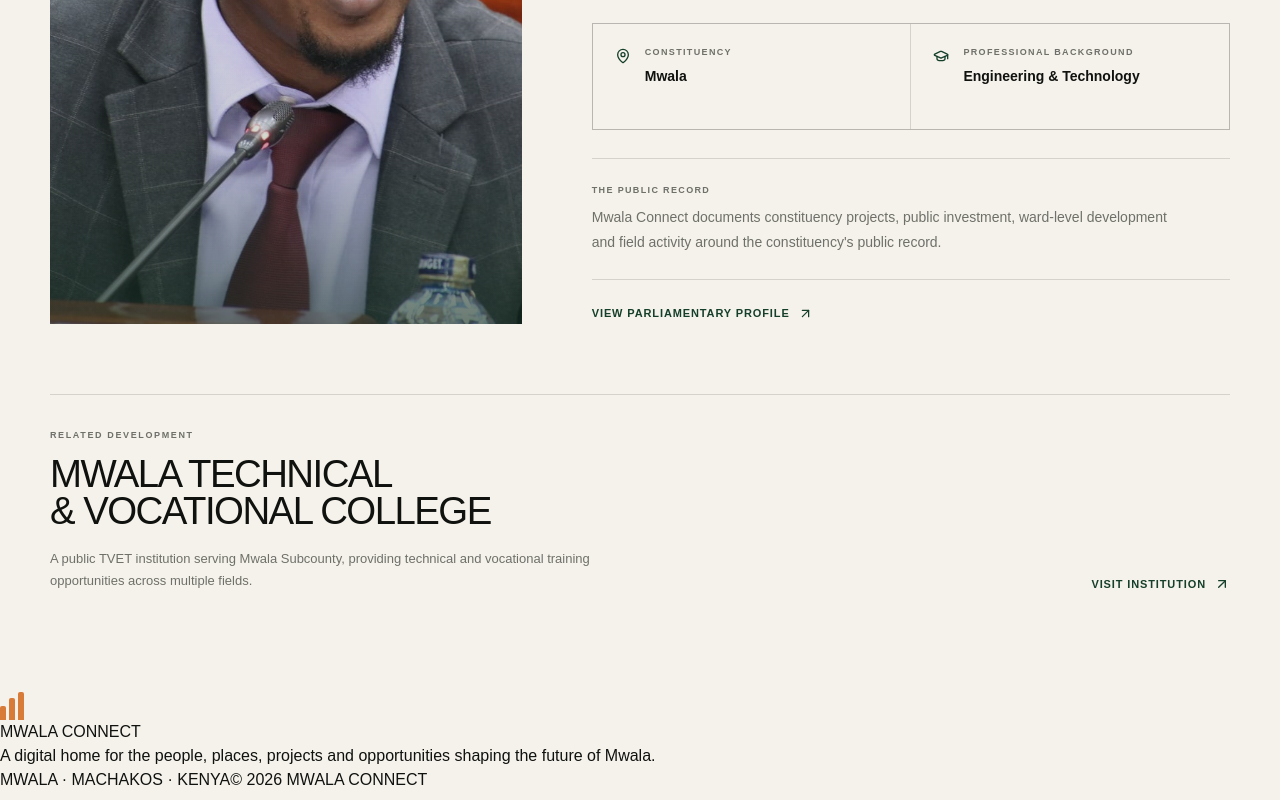
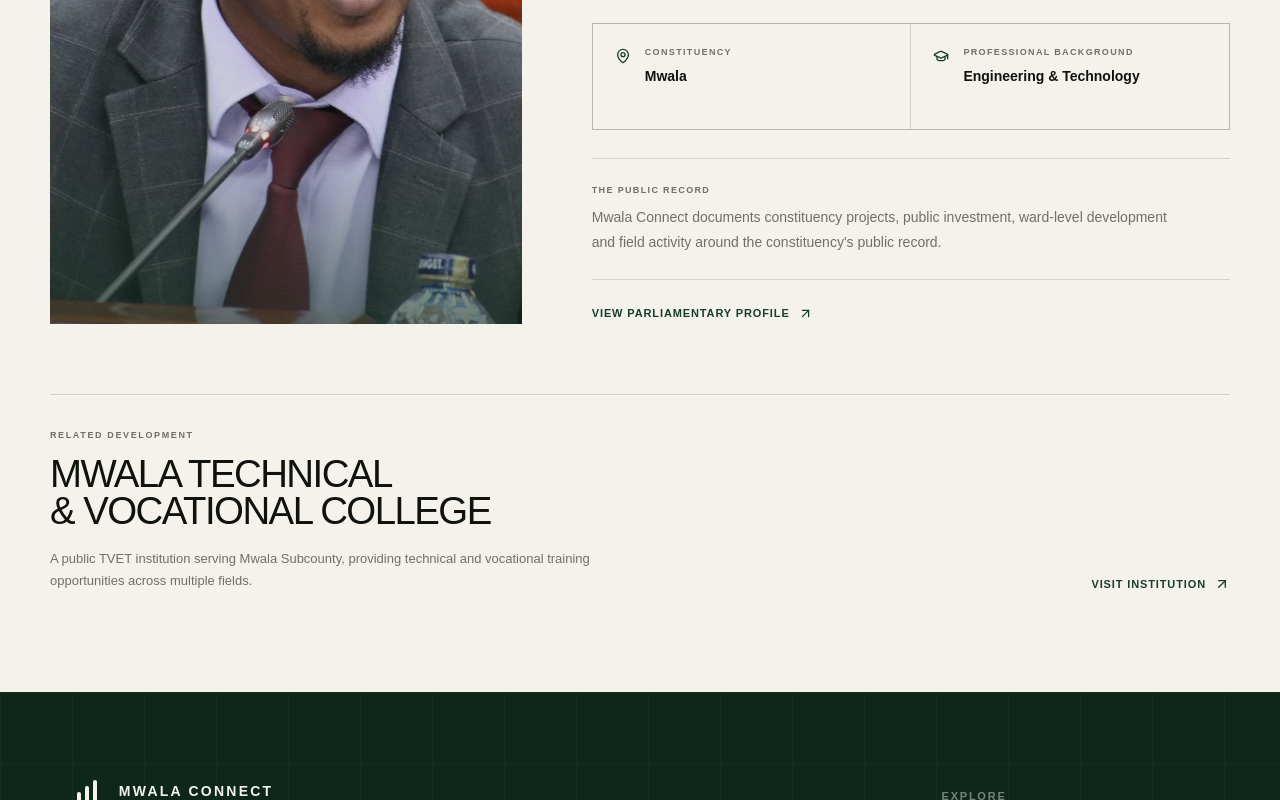
Before and after one commit to Chrisant-gif/mwala-connect, a Next.js app: page / in a window 1280 px wide. Shown: the part 11200-12000 px from the top of the page. Built offline with nearby package versions, Linux system fonts and the light colour scheme.

Commit message:
Polish homepage footer

```diff
--- a/app/page.tsx
+++ b/app/page.tsx
@@ -7,6 +7,16 @@ import AllocationHistory from "./components/AllocationHistory";
 import Projects from "./components/Projects";
 import Visits from "../components/Visits";
 import Engagements from "../components/Engagements";
+
+const footerLinks = [
+  { label: "Overview", href: "#overview" },
+  { label: "Development", href: "#development" },
+  { label: "Investment", href: "#allocations" },
+  { label: "Wards", href: "#wards" },
+  { label: "Field Visits", href: "#visits" },
+  { label: "Engagements", href: "#engagements" },
+  { label: "The Rep", href: "#representative" },
+];
 
 export default function Home() {
   return (
@@ -29,26 +39,180 @@ export default function Home() {
 
       <Representative />
 
-      <footer className="site-footer">
-        <div className="footer-inner">
-          <div>
-            <div className="footer-brand">
-              <div className="brand-mark">
-                <span />
-                <span />
-                <span />
+      <footer
+        className="site-footer"
+        style={{
+          position: "relative",
+          overflow: "hidden",
+          background: "var(--green-dark)",
+          color: "var(--paper)",
+          padding: "88px 6vw 28px",
+        }}
+      >
+        <div
+          aria-hidden="true"
+          style={{
+            position: "absolute",
+            inset: 0,
+            opacity: 0.07,
+            backgroundImage:
+              "linear-gradient(rgba(255,255,255,0.35) 1px, transparent 1px), linear-gradient(90deg, rgba(255,255,255,0.35) 1px, transparent 1px)",
+            backgroundSize: "72px 72px",
+            pointerEvents: "none",
+          }}
+        />
+
+        <div
+          style={{
+            position: "relative",
+            zIndex: 1,
+            maxWidth: "1400px",
+            margin: "0 auto",
+          }}
+        >
+          <div
+            style={{
+              display: "grid",
+              gridTemplateColumns:
+                "minmax(0, 1.5fr) minmax(220px, 0.5fr)",
+              gap: "80px",
+              paddingBottom: "72px",
+            }}
+          >
+            <div>
+              <div
+                className="footer-brand"
+                style={{
+                  display: "flex",
+                  alignItems: "center",
+                  gap: "14px",
+                  fontSize: "14px",
+                  fontWeight: 700,
+                  letterSpacing: "0.16em",
+                }}
+              >
+                <div
+                  className="brand-mark"
+                  style={{
+                    display: "flex",
+                    alignItems: "flex-end",
+                    gap: "4px",
+                    height: "22px",
+                  }}
+                >
+                  <span
+                    style={{
+                      display: "block",
+                      width: "4px",
+                      height: "10px",
+                      background: "currentColor",
+                    }}
+                  />
+                  <span
+                    style={{
+                      display: "block",
+                      width: "4px",
+                      height: "16px",
+                      background: "currentColor",
+                    }}
+                  />
+                  <span
+                    style={{
+                      display: "block",
+                      width: "4px",
+                      height: "22px",
+                      background: "currentColor",
+                    }}
+                  />
+                </div>
+
+                <span>MWALA CONNECT</span>
               </div>
 
-              <span>MWALA CONNECT</span>
+              <h2
+                style={{
+                  margin: "34px 0 22px",
+                  fontSize: "clamp(3.5rem, 8vw, 8rem)",
+                  lineHeight: 0.82,
+                  letterSpacing: "-0.055em",
+                  fontWeight: 800,
+                }}
+              >
+                MWALA
+                <br />
+                <span style={{ opacity: 0.42 }}>CONNECT.</span>
+              </h2>
+
+              <p
+                style={{
+                  maxWidth: "520px",
+                  margin: 0,
+                  color: "rgba(245, 242, 235, 0.68)",
+                  fontSize: "15px",
+                  lineHeight: 1.7,
+                }}
+              >
+                A digital home for the people, places, projects and
+                opportunities shaping the future of Mwala.
+              </p>
             </div>
 
-            <p>
-              A digital home for the people, places, projects and
-              opportunities shaping the future of Mwala.
-            </p>
+            <div style={{ paddingTop: "8px" }}>
+              <span
+                style={{
+                  display: "block",
+                  marginBottom: "24px",
+                  fontSize: "11px",
+                  fontWeight: 700,
+                  letterSpacing: "0.16em",
+                  opacity: 0.45,
+                }}
+              >
+                EXPLORE
+              </span>
+
+              <nav
+                aria-label="Footer navigation"
+                style={{
+                  display: "flex",
+                  flexDirection: "column",
+                  alignItems: "flex-start",
+                  gap: "13px",
+                }}
+              >
+                {footerLinks.map((link) => (
+                  <a
+                    key={link.href}
+                    href={link.href}
+                    style={{
+                      color: "var(--paper)",
+                      textDecoration: "none",
+                      fontSize: "15px",
+                      opacity: 0.78,
+                      transition: "opacity 180ms ease",
+                    }}
+                  >
+                    {link.label}
+                  </a>
+                ))}
+              </nav>
+            </div>
           </div>
 
-          <div className="footer-right">
+          <div
+            style={{
+              borderTop: "1px solid rgba(245, 242, 235, 0.16)",
+              paddingTop: "24px",
+              display: "flex",
+              justifyContent: "space-between",
+              gap: "20px",
+              flexWrap: "wrap",
+              fontSize: "10px",
+              fontWeight: 700,
+              letterSpacing: "0.14em",
+              color: "rgba(245, 242, 235, 0.48)",
+            }}
+          >
             <span>MWALA · MACHAKOS · KENYA</span>
 
             <span>© {new Date().getFullYear()} MWALA CONNECT</span>
```
